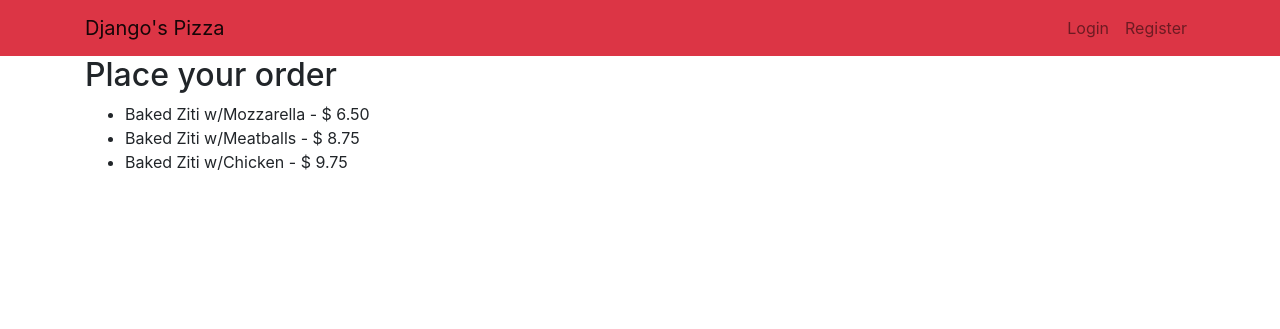
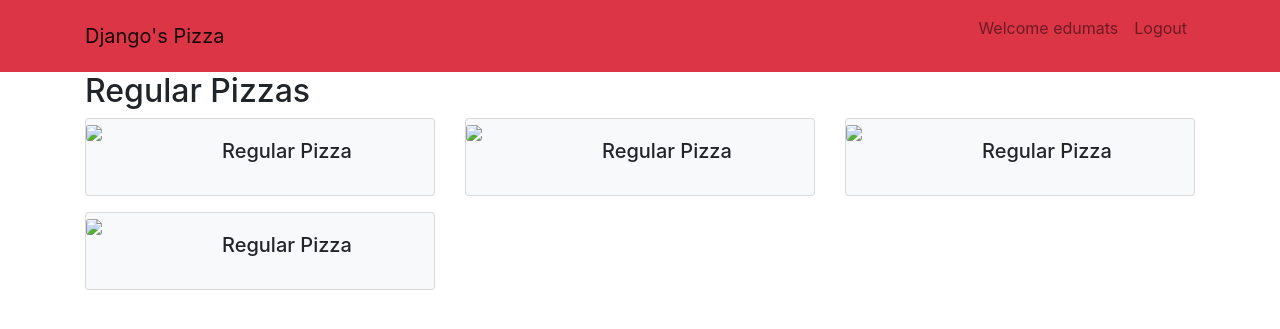
Before and after one commit to edumats/cs50-djangos-pizza, a Django app: page / in a window 1280 px wide. Shown: the top 329 px of the page. Run offline with Django 3.2, Linux system fonts and the light colour scheme; a user stored in the database is signed in; data comes from the database, SQL or seed files in the repository; both versions use the stored data as it was after the commit; some libraries are stand-ins or nearby versions.

Commit message:
Building front end templates

```diff
--- a/orders/models.py
+++ b/orders/models.py
@@ -36,6 +36,7 @@ class Pizza(models.Model):
         ('S', 'Small'),
         ('L', 'Large')
     ]
+    choice = models.CharField(max_length=2, choices=PIZZA_CHOICES, default='RP')
     size = models.CharField(max_length=1, choices=PIZZA_SIZES)
     type = models.ManyToManyField('PizzaType')
     price = models.DecimalField(max_digits=5, decimal_places=2)
--- a/orders/static/orders/styles.css
+++ b/orders/static/orders/styles.css
@@ -1,3 +1,3 @@
-.grid-container {
-
+.card {
+    margin: 0;
 }
--- a/orders/templates/orders/index.html
+++ b/orders/templates/orders/index.html
@@ -5,15 +5,73 @@
 {% endblock %}
 
 {% block body %}
-    <div class="grid-container">
+    <main class="container">
+        <h2>Regular Pizzas</h2>
+        <div class="row">
+            <div class="col-sm-4">
+                <div class="card bg-light px-0 mb-3">
+                    <div class="row no-gutters">
+                        <div class="col-4">
+                            <img class="card-img" src="https://via.placeholder.com/150" />
+                        </div>
+                        <div class="col-8">
+                            <div class="card-body">
+                                <h5 class="card-title">Regular Pizza</h5>
 
-    </div>
-    <h2>Place your order</h2>
-    <ul>
-        {% for pasta in pastas %}
-            <li>
-                {{ pasta }}
-            </li>
-        {% endfor %}
-    </ul>
+                            </div>
+                        </div>
+                        <a href="#" class="stretched-link"></a>
+                    </div>
+                </div>
+            </div>
+            <div class="col-sm-4">
+                <div class="card bg-light px-0">
+                    <div class="row no-gutters">
+                        <div class="col-4">
+                            <img class="card-img" src="https://via.placeholder.com/150" />
+                        </div>
+                        <div class="col-8">
+                            <div class="card-body">
+                                <h5 class="card-title">Regular Pizza</h5>
+
+                            </div>
+                        </div>
+                        <a href="#" class="stretched-link"></a>
+                    </div>
+                </div>
+            </div>
+            <div class="col-sm-4">
+                <div class="card bg-light px-0">
+                    <div class="row no-gutters">
+                        <div class="col-4">
+                            <img class="card-img" src="https://via.placeholder.com/150" />
+                        </div>
+                        <div class="col-8">
+                            <div class="card-body">
+                                <h5 class="card-title">Regular Pizza</h5>
+
+                            </div>
+                        </div>
+                        <a href="#" class="stretched-link"></a>
+                    </div>
+                </div>
+            </div>
+            <div class="col-sm-4">
+                <div class="card bg-light px-0">
+                    <div class="row no-gutters">
+                        <div class="col-4">
+                            <img class="card-img" src="https://via.placeholder.com/150" />
+                        </div>
+                        <div class="col-8">
+                            <div class="card-body">
+                                <h5 class="card-title">Regular Pizza</h5>
+
+                            </div>
+                        </div>
+                        <a href="#" class="stretched-link"></a>
+                    </div>
+                </div>
+            </div>
+
+    </main>
 {% endblock %}
--- a/orders/templates/orders/layout.html
+++ b/orders/templates/orders/layout.html
@@ -7,20 +7,17 @@
     <meta name="viewport" content="width=device-width, initial-scale=1, shrink-to-fit=no">
 
     <!-- Bootstrap -->
-    <link href="https://maxcdn.bootstrapcdn.com/bootstrap/4.1.3/css/bootstrap.min.css" rel="stylesheet">
+    <link rel="stylesheet" href="https://stackpath.bootstrapcdn.com/bootstrap/4.4.1/css/bootstrap.min.css" integrity="sha384-Vkoo8x4CGsO3+Hhxv8T/Q5PaXtkKtu6ug5TOeNV6gBiFeWPGFN9MuhOf23Q9Ifjh" crossorigin="anonymous">
 
-    <!-- Javascript -->
-    <script src="https://code.jquery.com/jquery-3.3.1.min.js"></script>
-    <script src="https://cdnjs.cloudflare.com/ajax/libs/popper.js/1.14.3/umd/popper.min.js"></script>
-    <script src="https://maxcdn.bootstrapcdn.com/bootstrap/4.1.3/js/bootstrap.min.js"></script>
+    <script src="https://code.jquery.com/jquery-3.4.1.slim.min.js" integrity="sha384-J6qa4849blE2+poT4WnyKhv5vZF5SrPo0iEjwBvKU7imGFAV0wwj1yYfoRSJoZ+n" crossorigin="anonymous"></script>
+    <script src="https://cdn.jsdelivr.net/npm/popper.js@1.16.0/dist/umd/popper.min.js" integrity="sha384-Q6E9RHvbIyZFJoft+2mJbHaEWldlvI9IOYy5n3zV9zzTtmI3UksdQRVvoxMfooAo" crossorigin="anonymous"></script>
+    <script src="https://stackpath.bootstrapcdn.com/bootstrap/4.4.1/js/bootstrap.min.js" integrity="sha384-wfSDF2E50Y2D1uUdj0O3uMBJnjuUD4Ih7YwaYd1iqfktj0Uod8GCExl3Og8ifwB6" crossorigin="anonymous"></script>
 
     <!-- Css File -->
     <link rel="stylesheet" type="text/css" href="{% static 'orders/styles.css' %}">
 
     <!-- Favicon -->
     <link rel="icon" type="image/png" sizes="16x16" href="{% static 'orders/favicon.png' %}">
-
-
 
     <title>{% block title %}{% endblock %}</title>
 </head>
@@ -34,23 +31,26 @@
             </button>
             <div class="collapse navbar-collapse" id="navbarSupportedContent">
                 <div class="navbar-nav ml-auto">
-                    <a class="nav-item nav-link" href="{% url 'login' %}">Login</a>
-                    <a class="nav-item nav-link" href="{% url 'register' %}">Register</a>
+                    {% if user.is_authenticated %}
+                        <p class="nav-item nav-link">Welcome {{ user.username }}</p>
+                        <a class="nav-item nav-link" href="{% url 'logout' %}">Logout</a>
+                    {% else %}
+                        <a class="nav-item nav-link" href="{% url 'login' %}">Login</a>
+                        <a class="nav-item nav-link" href="{% url 'register' %}">Register</a>
+                    {% endif %}
                 </div>
             </div>
         </div>
-
     </nav>
     {% if messages %}
         {% for message in messages %}
-            <div class="alert alert-{{ message.tags }}">
+            <div class="alert alert-{{ message.tags }}" role="alert">
                 {{ message }}
             </div>
         {% endfor %}
     {% endif %}
-    <main class="container">
-        {% block body %}
-        {% endblock %}
-    </main>
+
+    {% block body %}
+    {% endblock %}
 </body>
 </html>
--- a/orders/urls.py
+++ b/orders/urls.py
@@ -6,4 +6,5 @@ from users import views as user_views
 
 urlpatterns = [
     path("", views.index, name="index"),
+    path("regular-pizza", views.regular, name="regular")
 ]
--- a/orders/views.py
+++ b/orders/views.py
@@ -15,3 +15,6 @@ def index(request):
         "pastas": Pasta.objects.all()
     }
     return render(request, "orders/index.html", context)
+
+def regular(request):
+    return render(request, "orders/regular-pizza.html")
--- a/pizza/settings.py
+++ b/pizza/settings.py
@@ -125,3 +125,4 @@ STATIC_URL = '/static/'
 CRISPY_TEMPLATE_PACK = 'bootstrap4'
 
 LOGIN_REDIRECT_URL = 'index'
+LOGIN_URL = 'login'
--- a/users/forms.py
+++ b/users/forms.py
@@ -3,8 +3,10 @@ from django.contrib.auth.models import User
 from django.contrib.auth.forms import UserCreationForm
 
 class UserRegisterForm(UserCreationForm):
+    first_name = forms.CharField()
+    last_name = forms.CharField()
     email = forms.EmailField()
 
     class Meta:
         model = User
-        fields = ['username', 'email', 'password1', 'password2']
+        fields = ['username', 'email', 'first_name', 'last_name', 'password1', 'password2']
--- a/users/views.py
+++ b/users/views.py
@@ -12,7 +12,7 @@ def register(request):
             form.save()
             username = form.cleaned_data.get('username')
             messages.success(request, f'Registration successful, {username}')
-            return redirect('index')
+            return redirect('login')
     else:
         form = UserRegisterForm()
     return render(request, 'users/register.html', {'form': form})
```
Also changed, not shown: orders/templates/orders/regular-pizza.html (added, +22 -0 lines), users/templates/users/login.html (+0 -12 lines), users/templates/users/logout.html (added, +11 -0 lines), db.sqlite3, orders/migrations/0001_initial.py (added), orders/migrations/0002_auto_20200122_1814.py (added), orders/migrations/0003_auto_20200123_1401.py (added), orders/migrations/0004_dinner_price.py (added), orders/migrations/0005_remove_sub_name.py (added), orders/migrations/0006_pizza_choice.py (added).
